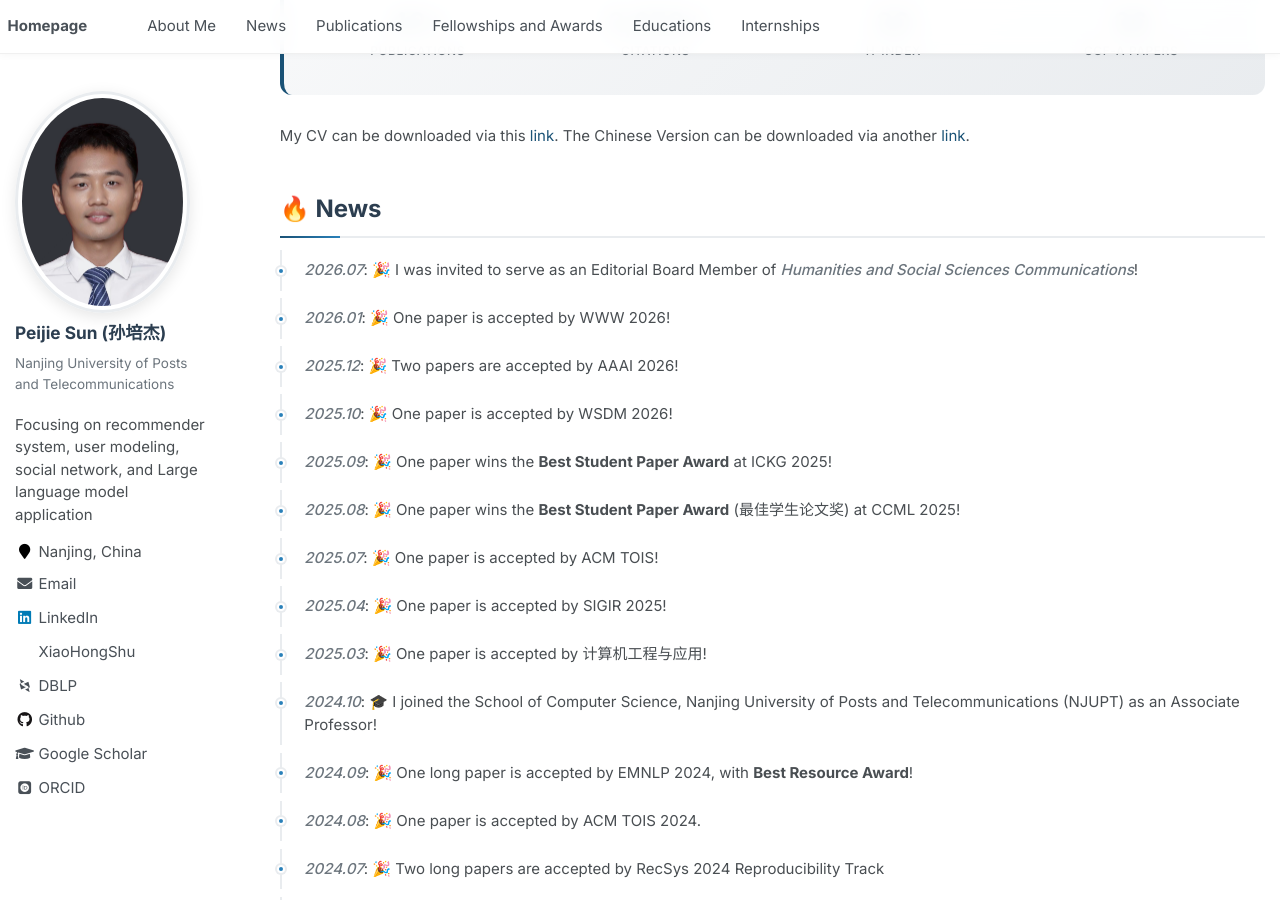
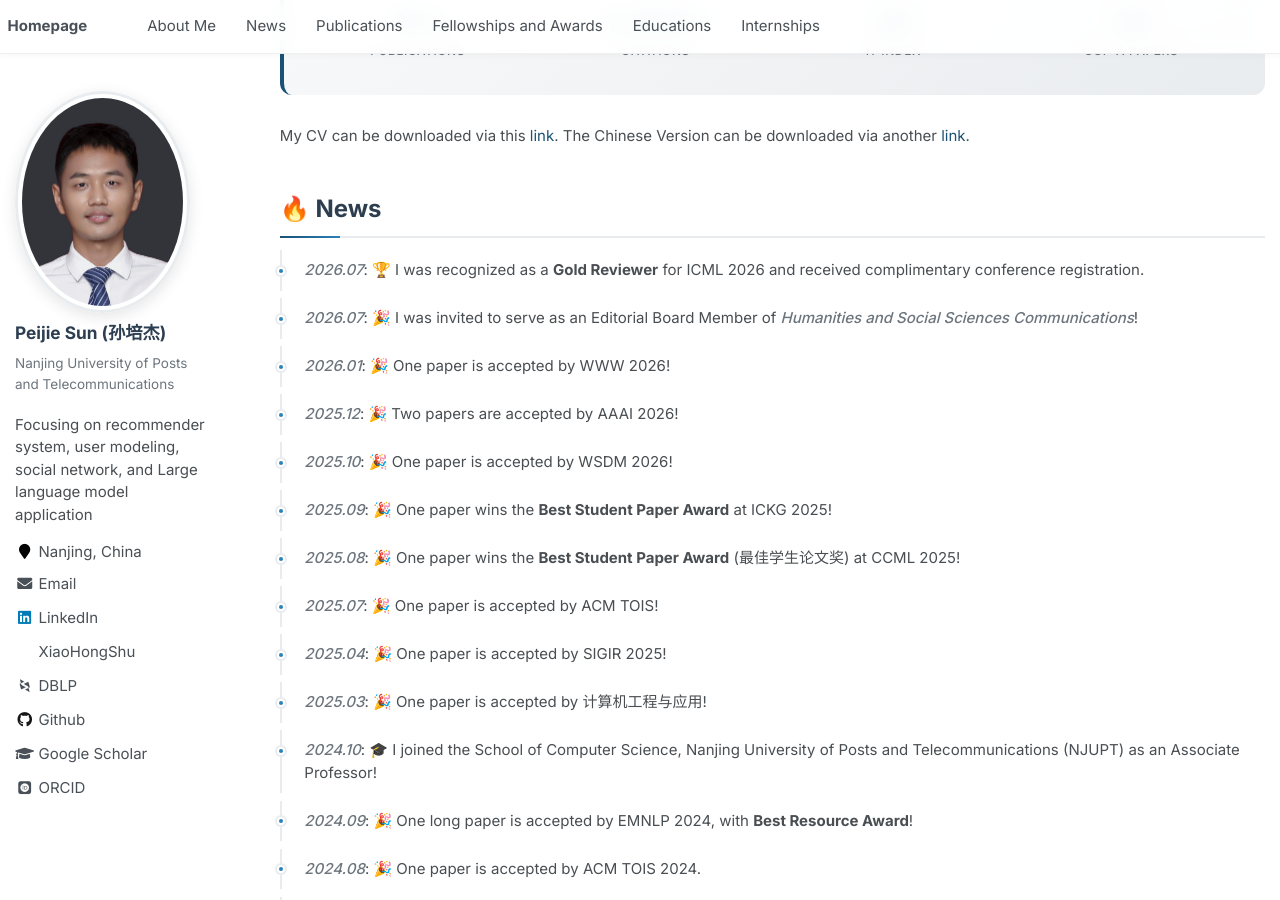
Before and after one commit to PeiJieSun/peijiesun.github.io, a Jekyll site: the page built from _pages/about.md, in a window 1280 px wide and 900 px high, scrolled down 524 px. Built offline with Jekyll 4.4.1, drawn with Linux system fonts in a browser that asks for light colours; some web fonts are replaced; comment, search, counter and statistics services are not loaded; some of the changed text lies outside the part shown.

Commit message:
Add ICML 2026 Gold Reviewer recognition
Co-authored-by: Cursor <cursoragent@cursor.com>

```diff
--- a/_pages/includes/honers.md
+++ b/_pages/includes/honers.md
@@ -1,4 +1,5 @@
 # 🎖 Fellowships and Awards
+- *2026.07* **Gold Reviewer Award**, ICML 2026
 - *2022.07-2024.08* China Postdoctoral Science Foundation Special Funding for the 4th Batch (Pre-Station)
 - *2024.04* Excellent doctoral dissertation of Anhui Province (Top 1%)
 - *2020.12* National Scholarship for Doctoral Students in China (Undergraduate) (Top 1%)
--- a/_pages/includes/news.md
+++ b/_pages/includes/news.md
@@ -1,4 +1,5 @@
 # 🔥 News
+- *2026.07*: 🏆 I was recognized as a **Gold Reviewer** for ICML 2026 and received complimentary conference registration.
 - *2026.07*: 🎉 I was invited to serve as an Editorial Board Member of *Humanities and Social Sciences Communications*!
 - *2026.01*: 🎉 One paper is accepted by WWW 2026!
 - *2025.12*: 🎉 Two papers are accepted by AAAI 2026!
```
